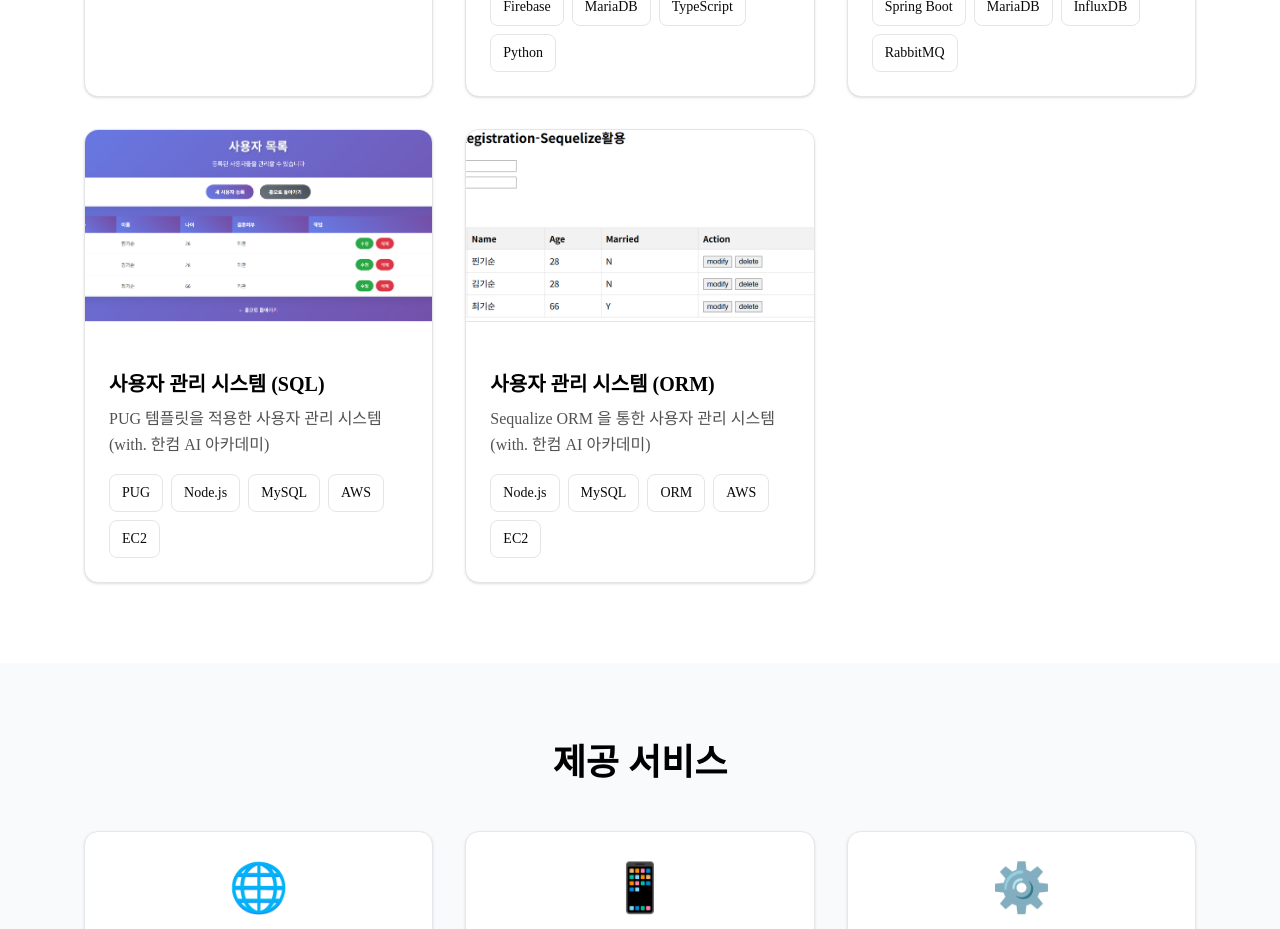
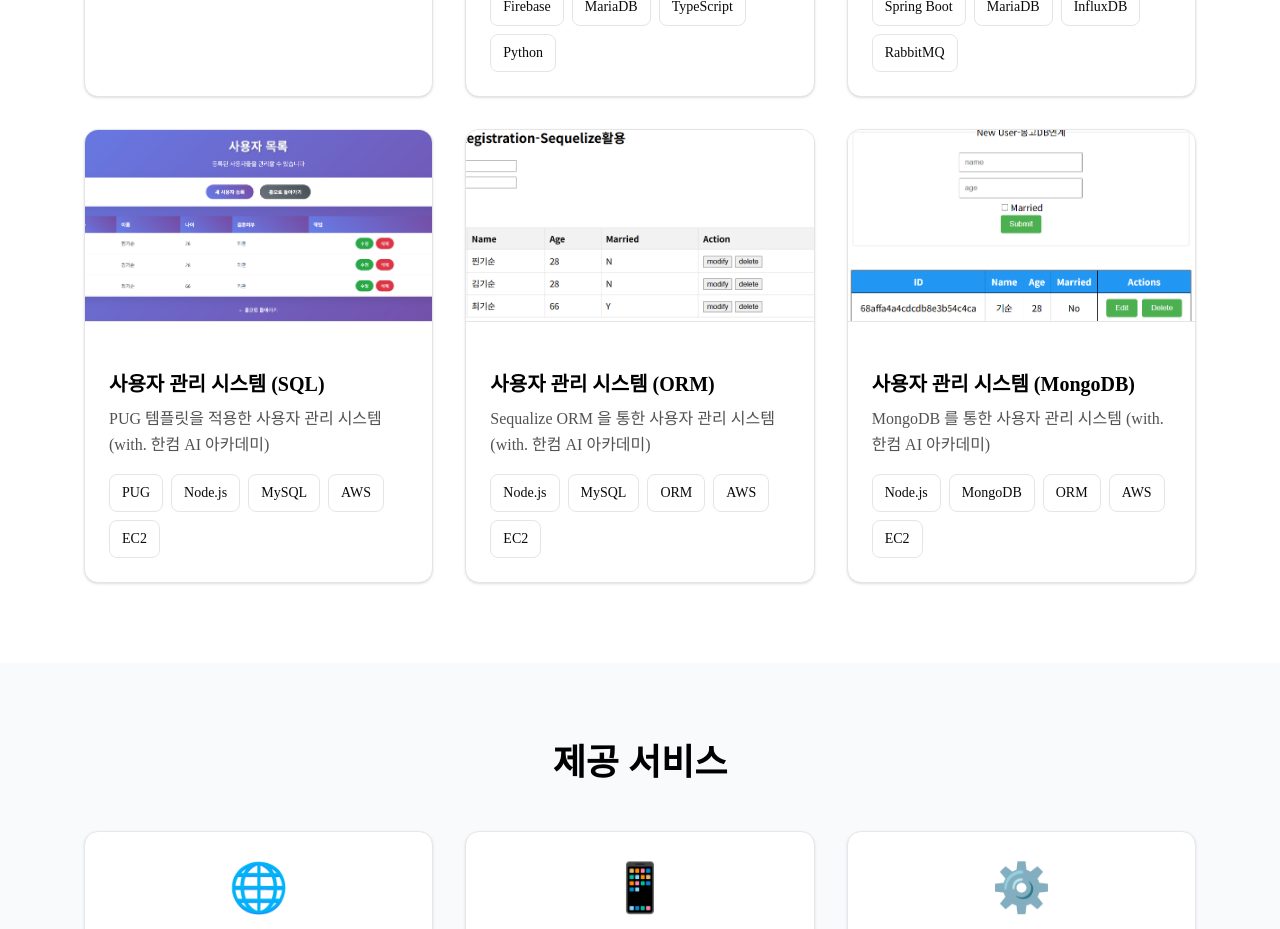
Before and after one commit to DevGisoun/portfolio, a React (Vite) app: page / in a window 1280 px wide. Shown: the part 1240-2169 px from the top of the page. Built offline with nearby package versions, Linux system fonts and the light colour scheme.

Commit message:
[feat] 포트폴리오 섹션에 새로운 이미지 및 항목 추가.

```diff
--- a/src/components/sections/PortfolioSection.tsx
+++ b/src/components/sections/PortfolioSection.tsx
@@ -7,6 +7,7 @@ import portfolioImage2 from '/src/assets/images/portfolio-2.png';
 import portfolioImage3 from '/src/assets/images/portfolio-3.png';
 import portfolioImage4 from '/src/assets/images/portfolio-4.png';
 import portfolioImage5 from '/src/assets/images/portfolio-5.png';
+import portfolioImage6 from '/src/assets/images/portfolio-6.png';
 
 export function PortfolioSection() {
     const portfolioItems: PortfolioItem[] = [
@@ -64,6 +65,14 @@ export function PortfolioSection() {
             image: portfolioImage5,
             url: 'http://54.180.149.162:8086/?',
         },
+        {
+            title: '사용자 관리 시스템 (MongoDB)',
+            description:
+                'MongoDB 를 통한 사용자 관리 시스템\n(with. 한컴 AI 아카데미)',
+            tags: ['Node.js', 'MongoDB', 'ORM', 'AWS', 'EC2'],
+            image: portfolioImage6,
+            url: 'http://54.180.149.162:8087/?',
+        },
     ];
 
     return (
```
Also changed, not shown: src/assets/images/portfolio-6.png (added).
